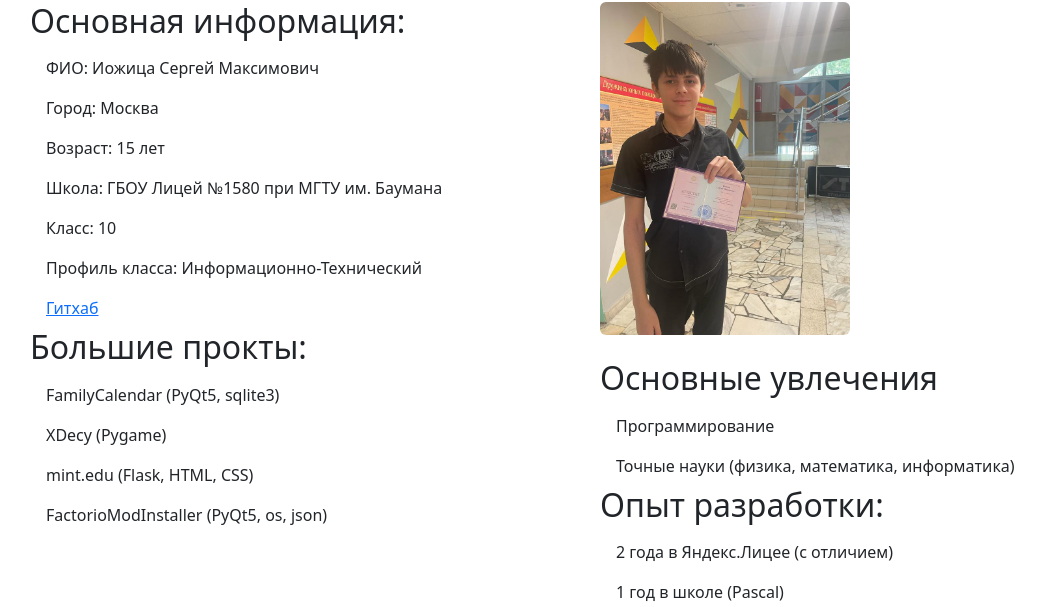
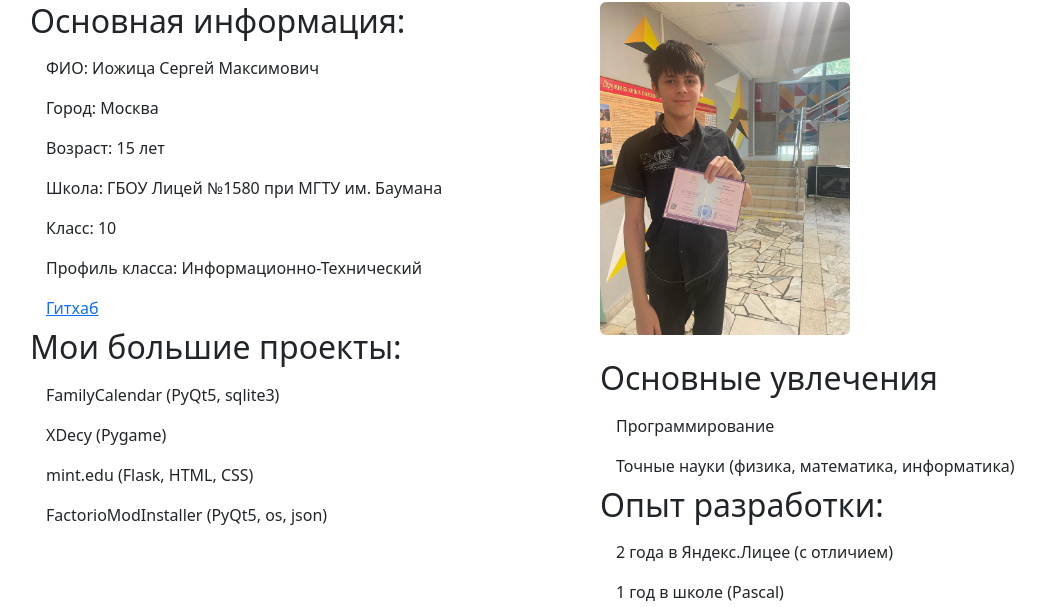
Before and after one commit to Sergey207/AboutMyself, a Django app: page / in a window 1280 px wide. Shown: the part 86-693 px from the top of the page, without its empty margins (52-1097 px from the left). Run offline with Django 3.2, Linux system fonts and the light colour scheme.

Commit message:
Исправлена опечатка: прокты -> проекты

```diff
--- a/AboutMyself/templates/index.html
+++ b/AboutMyself/templates/index.html
@@ -17,7 +17,7 @@
                         <a class="link-primary" target="_blank" href="https://github.com/Sergey207">Гитхаб</a>
                     </li>
                 </ul>
-                <h2>Большие прокты:</h2>
+                <h2>Мои большие проекты:</h2>
                 <ul class="list-group list-group-light">
                     {% for i in big_projects %}
                         <li class="list-group-item border-0">{{ i }}</li>
```
